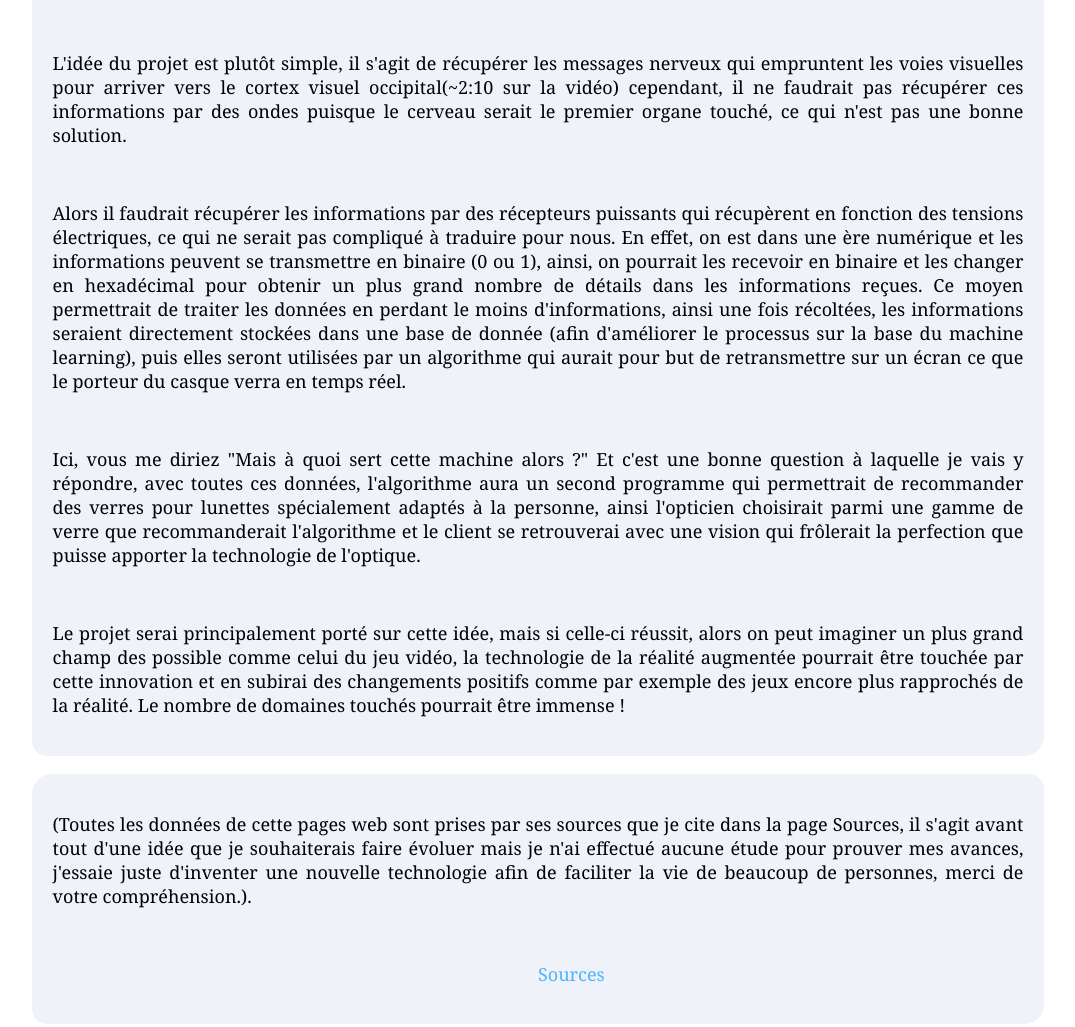
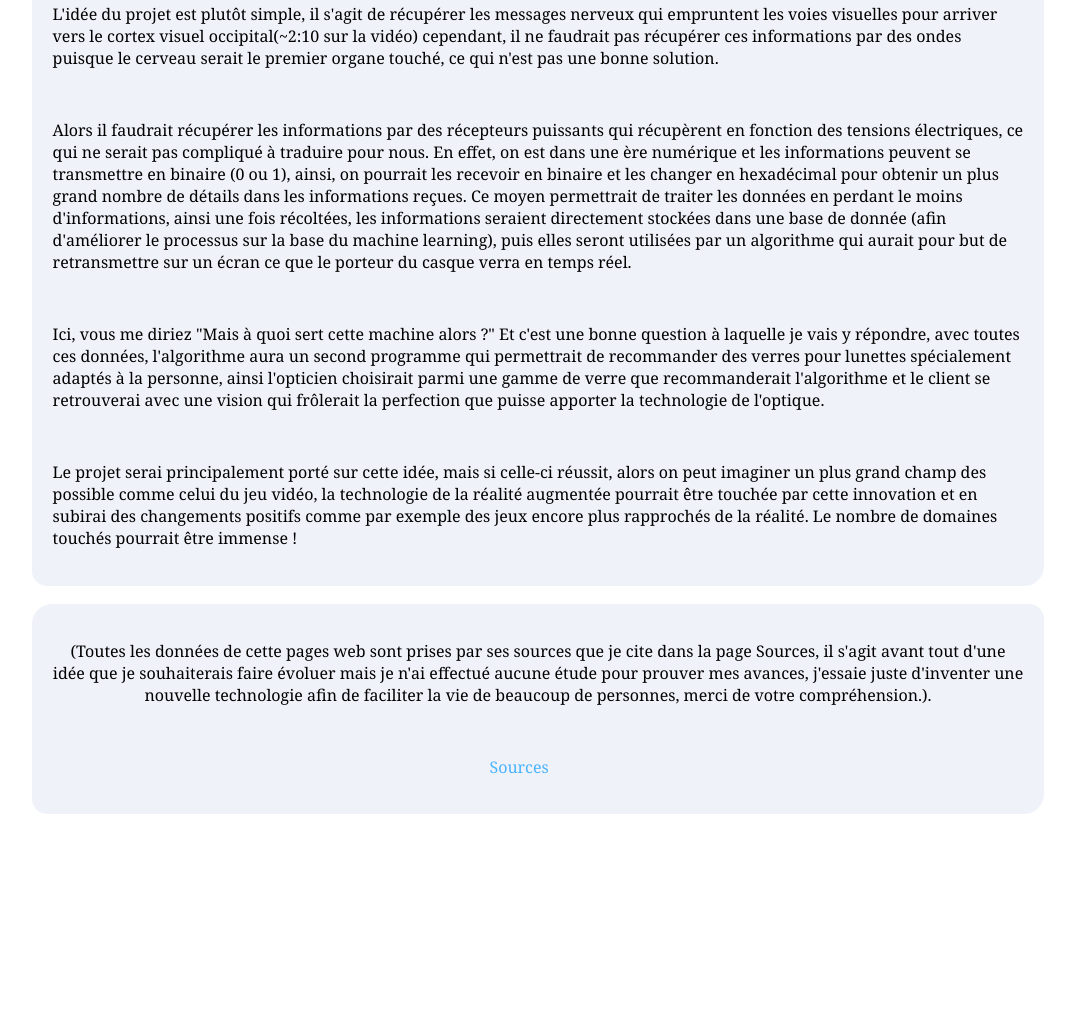
Before and after one commit to DewiGirot/Cerveau, a plain HTML site: page index.html in a window 1280 px wide. Shown: the part 749-1776 px from the top of the page, without its empty margins (102-1177 px from the left). After the commit the page ends 1571 px from the top, so only its background shows below. Drawn offline with Linux system fonts and the light colour scheme.

Commit message:
Changement css taille police
Changement de la taille de police qui était en "large" pour la passer en 100% font-size et width à 80%

```diff
--- a/style/style.css
+++ b/style/style.css
@@ -27,8 +27,10 @@ video {
 
 p {
 	font-family: Georgia;
-	font-size: large;
+	font-size: 100%;
+	width: 80%
 	text-align: justify;
+
 }
 
 a {
@@ -121,8 +123,14 @@ nav p{
 	padding: 2%;
 }
 
+.basDePage p {
+	display: flex;
+	text-align: center;
+}
+
 .basDePage a {
 	display: flex;
-	padding-left: 50%;
-	padding-right: 50%;
+	width: 10%
+	margin-right: 45%;
+	margin-left: 45%;
 }
```
